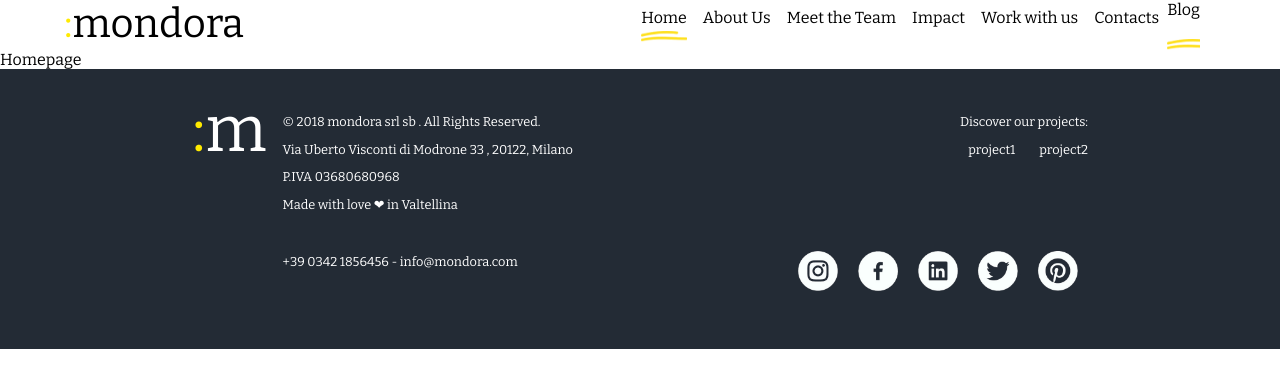
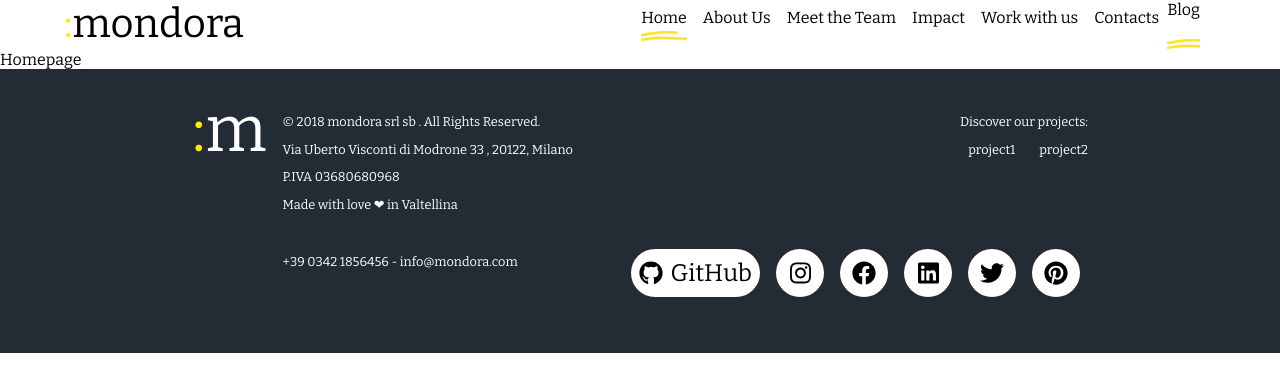
Before and after one commit to mondora/mondora-website-front, a Gatsby site: page / in a window 1280 px wide. Built offline with nearby package versions, Linux system fonts and the light colour scheme; Gatsby itself is replaced by a stand-in of ours.

Commit message:
refactor: social-link component

```diff
--- a/src/components/footer/index.jsx
+++ b/src/components/footer/index.jsx
@@ -4,11 +4,16 @@ import styled from "styled-components";
 
 import StackPanel from "../stackpanel";
 
-import twitterLogo from "../../../static/images/twitter.png"
-import instagramLogo from "../../../static/images/instagram.png"
-import facebookLogo from "../../../static/images/facebook.png"
-import linkedinLogo from "../../../static/images/linkedin.png"
-import pinterestLogo from "../../../static/images/pinterest.png"
+import SocialLink from "../../components/social-link";
+
+import {
+    faGithub,
+    faLinkedin,
+    faFacebook,
+    faTwitter,
+    faInstagram,
+    faPinterest
+} from "@fortawesome/free-brands-svg-icons";
 
 const Container = styled.div`
     padding: 32px 192px;
@@ -30,7 +35,7 @@ const Container = styled.div`
 `;
 
 const MiniLogo = styled.div`
-    &:before{
+    &:before {
         color: #ffea00;
         content: ":";
     }
@@ -81,32 +86,37 @@ const SocialLogo = styled.img`
     margin: 0;
     width: 50px;
 `;
-const links = [
+const Socials = [
     {
-        to: "https://www.instagram.com/mondoracom/",
-        text: "Instagram",
-        logo: instagramLogo
+        type: "dark",
+        url: "https://github.com/mondora/",
+        text: "GitHub",
+        icon: faGithub
     },
     {
-        to: "https://it-it.facebook.com/mondoracom/",
-        text: "Facebook",
-        logo: facebookLogo
+        type: "dark",
+        url: "https://www.instagram.com/mondoracom/",
+        icon: faInstagram
     },
     {
-        to: "https://www.linkedin.com/company/mondora-s-p-a-/?originalSubdomain=it",
-        text: "Linkedin",
-        logo: linkedinLogo
+        type: "light",
+        url: "https://it-it.facebook.com/mondoracom/",
+        icon: faFacebook
     },
     {
-        to: "https://twitter.com/mondora",
-        text: "Twitter",
-        logo: twitterLogo
+        type: "dark",
+        url: "https://www.linkedin.com/company/mondora-s-p-a-/",
+        icon: faLinkedin
     },
     {
-        to: "https://www.pinterest.it/mondoracom/",
-        text: "Pinterest",
-        logo: pinterestLogo
+        url: "https://twitter.com/mondora",
+        icon: faTwitter
     },
+    {
+        type: "dark",
+        url: "https://www.pinterest.it/mondoracom/",
+        icon: faPinterest
+    }
 ];
 
 const Footer = () => (
@@ -142,15 +152,16 @@ const Footer = () => (
                     <p>{`+39 0342 1856456 - info@mondora.com`}</p>
                 </span>
                 <span>
-
-                    <StackPanel gutter={16}>
-                        {links.map(link => (
-                            <Menuitem>
-                                 <a href={link.to}><SocialLogo src={link.logo}/></a>
-
-                            </Menuitem>
+                    <div style={{ display: "flex" }}>
+                        {Socials.map(social => (
+                            <SocialLink
+                                type="light"
+                                text={social.text}
+                                url={social.url}
+                                icon={social.icon}
+                            ></SocialLink>
                         ))}
-                    </StackPanel>
+                    </div>
                 </span>
             </StackPanel>
         </Misc>
--- a/src/components/menu/index.jsx
+++ b/src/components/menu/index.jsx
@@ -10,16 +10,11 @@ import { Link } from "gatsby";
 
 const MiniLogo = styled.div`
     &:before {
-        color: #ffea00;
+        color: ${props => props.theme.colors.background.yellow};
         content: ":";
     }
     margin-top: -10px;
-    grid-area: 1 / 1 / 3 / 2;
     font-size: ${props => props.theme.size.text.mondora};
-
-    @media (max-width: 992px) {
-        grid-area: 1 / 1 / 2 / 2;
-    }
 `;
 
 const Container = styled.div`
@@ -91,9 +86,11 @@ const Menu = () => (
                 <MiniLogo>{"mondora"}</MiniLogo>
             </StackPanel>
 
-            <StackPanel gutter={24} >
+            <StackPanel gutter={24}>
                 {links.map(link => (
-                    <SuperLink to={link.to} activeClassName={"active"}>{link.text}</SuperLink>
+                    <SuperLink to={link.to} activeClassName={"active"}>
+                        {link.text}
+                    </SuperLink>
                 ))}
             </StackPanel>
         </StackPanel>
--- /dev/null
+++ b/src/components/social-link/index.jsx
@@ -0,0 +1,45 @@
+import React from "react";
+import PropTypes from "prop-types";
+
+import styled from "styled-components";
+
+import { FontAwesomeIcon } from "@fortawesome/react-fontawesome";
+
+const RadiusIcon = styled.div`
+    display: flex;
+    justify-content: center;
+    align-items: center;
+    color: ${props => (props.type === "dark" ? "white" : "black")};
+    background-color: ${props => (props.type === "dark" ? "black" : "white")};
+    padding: 8px;
+    margin: 8px;
+    border-radius: ${props => (props.text ? "24px" : "50%")};
+    font-size: 24px;
+    height: 32px;
+    width: ${props => (props.text ? "auto" : "32px")};
+`;
+
+const SocialName = styled.div`
+    margin-left: 8px;
+`;
+
+const LinkContainer = styled.a`
+    text-decoration: none;
+`;
+
+const SocialLink = ({ type, text, url, icon }) => (
+    <LinkContainer href={url}>
+        <RadiusIcon type={type} text={text}>
+            <FontAwesomeIcon icon={icon} />
+            {text && <SocialName>{text}</SocialName>}
+        </RadiusIcon>
+    </LinkContainer>
+);
+SocialLink.propTypes = {
+    type: PropTypes.oneOf(["dark", "light"]),
+    text: PropTypes.string,
+    url: PropTypes.string,
+    icon: PropTypes.string
+};
+
+export default SocialLink;
```
Also changed, not shown: 1 other file.
